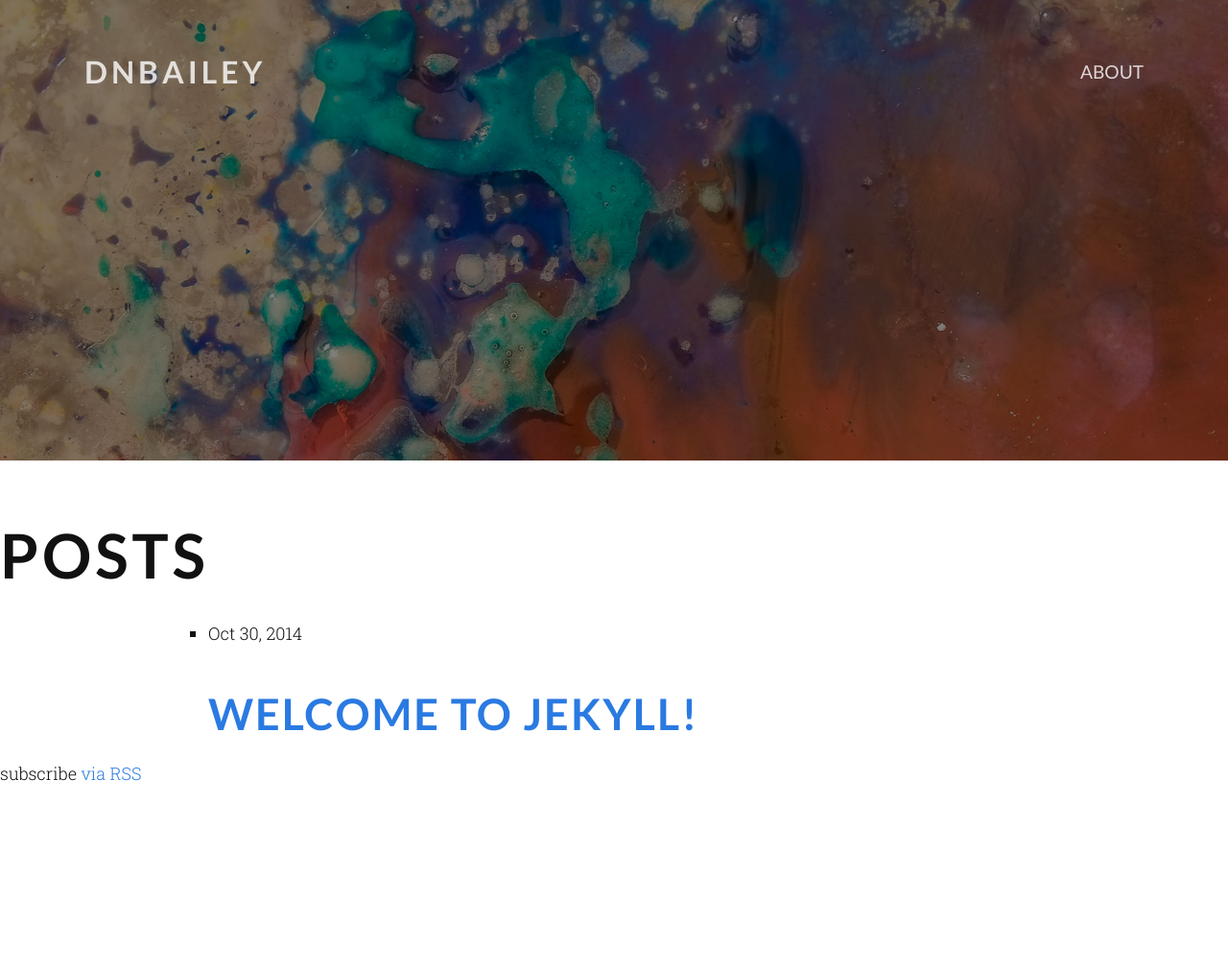
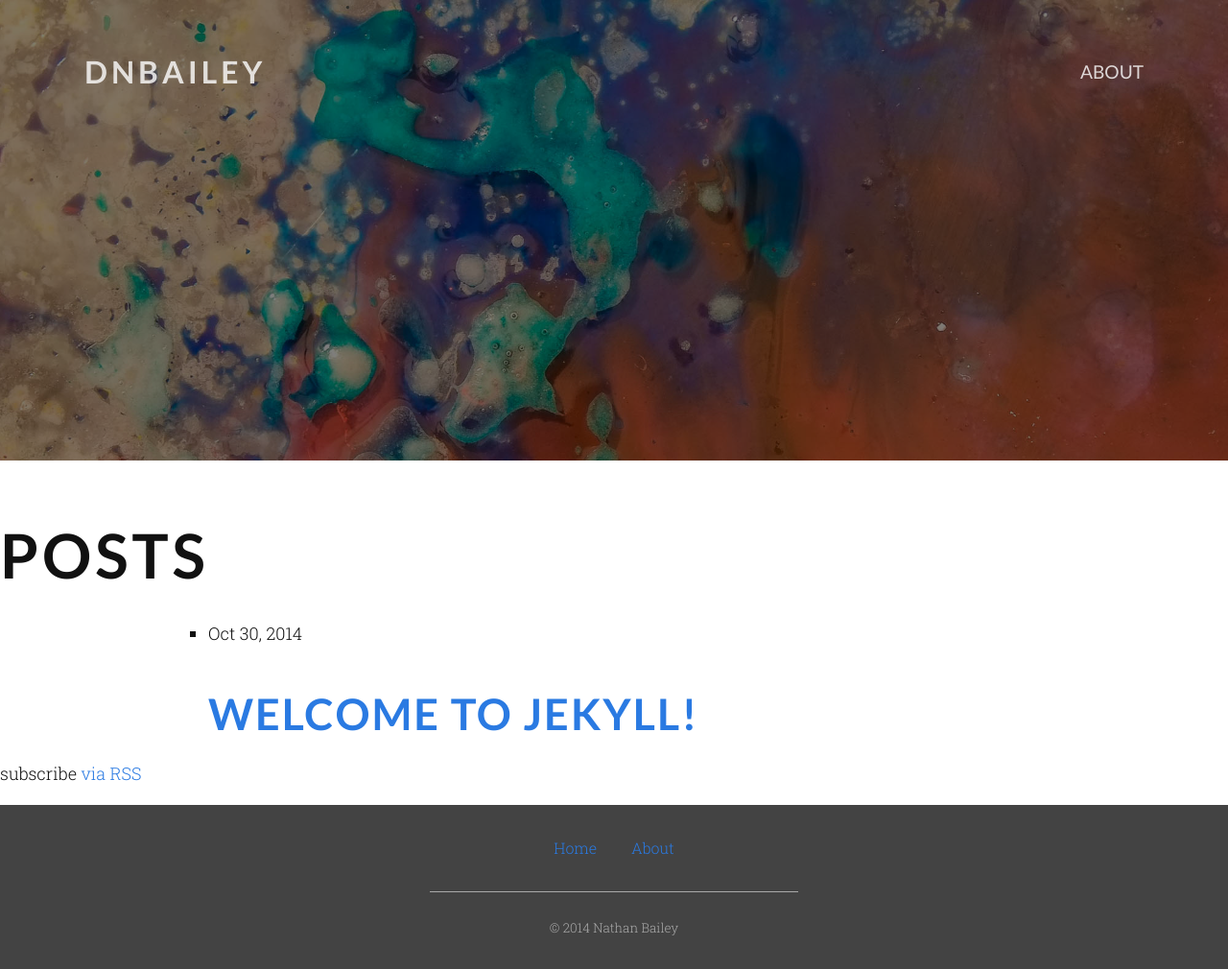
Before and after one commit to dnbailey/dnbailey.github.io.bak, a Jekyll site: the page built from index.html, in a window 1280 px wide and 1010 px high. Shown: the whole window at 96% size. Built offline with Jekyll 4.4.1, drawn with Linux system fonts in a browser that asks for light colours; nearby versions of some CDN libraries.

Commit message:
Add site footer

```diff
--- a/_includes/footer.html
+++ b/_includes/footer.html
@@ -1,3 +1,11 @@
-<footer class="site-footer">
-
+<footer class="site-footer block">
+    <nav class="footer-nav">
+        <li><a href="{{ site.baseurl }}/">Home</a></li>
+        {% for page in site.pages %}
+          {% if page.title %}
+          <li><a href="{{ page.url | prepend: site.baseurl }}">{{ page.title }}</a></li>
+          {% endif %}
+        {% endfor %}
+    </nav>
+    <div class="legal">&copy; 2014 Nathan Bailey</div>
 </footer>
--- a/_sass/_layout.scss
+++ b/_sass/_layout.scss
@@ -4,7 +4,7 @@
 body, h1, h2, h3, h4, h5, h6, p, blockquote, pre, hr, dl, dd, ol, ul, figure { margin: 0; padding: 0; }
 
 // Set Widths
-.home .block, .post-header, .post-content { width: 24em; margin: 0 auto; }
+.home .block, .post-header, .post-content, .site-footer .footer-nav, .site-footer .legal { width: 24em; margin: 0 auto; }
 
 // Figures
 .post figure { margin-bottom: 2em;
@@ -48,6 +48,17 @@ body, h1, h2, h3, h4, h5, h6, p, blockquote, pre, hr, dl, dd, ol, ul, figure { m
     &:before { content: " "; background: rgba(0,0,0,0.5); display: block; width: 100%; height: 100%; }
 }
 
+// Site Footer
+.site-footer { padding-bottom: 2em; background: $grey-color; color: $grey-color-light;
+    a:hover { color: rgb(255,255,255); }
+    .footer-nav { padding: 2em 0; border-bottom: 1px solid $grey-color-light; text-align: center;
+        li { list-style: none; display: inline-block; padding-right: 2em;
+            &:last-child { padding-right: 0; }
+        }
+    }
+    .legal { padding-top: 2em; font-size: $small-font-size; text-align: center; }
+}
+
 @media screen and (min-width: $is-medium) {
     // Set Widths
     .home .block, .post-header { width: 50em; margin: 0 auto; }
```
